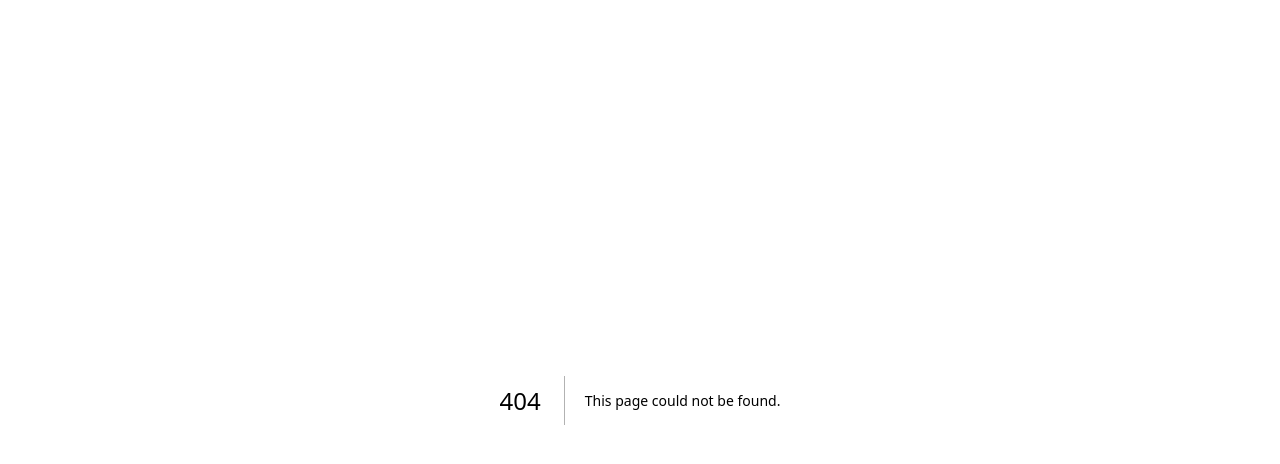
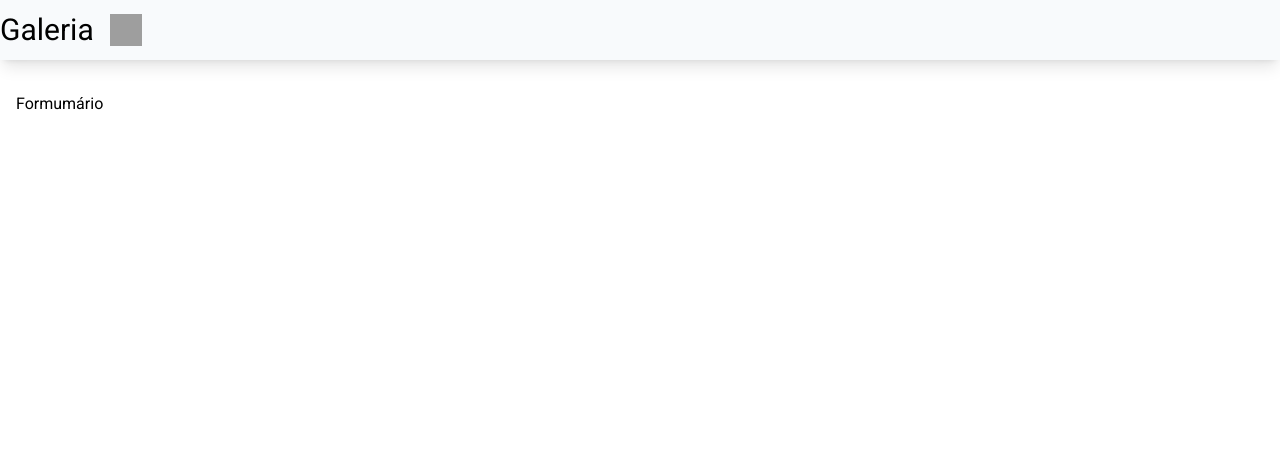
Before and after one commit to vinimanfrin/galeria-api-frontend, a Next.js app: page /formulario in a window 1280 px wide. Before the commit this address had no page. Shown: the top 464 px of the page. Built offline with nearby package versions, Linux system fonts and the light colour scheme; grey boxes are pictures that could not be loaded.

Commit message:
configurando a navegação entre as páginas

```diff
--- /dev/null
+++ b/src/app/formulario/page.tsx
@@ -0,0 +1,12 @@
+import Template from "@/components/Template";
+
+const Formulario = () => {
+    return (
+        <Template>
+            <h1>Formumário</h1>
+        </Template>
+
+    )
+}
+
+export default Formulario;
--- a/src/app/page.tsx
+++ b/src/app/page.tsx
@@ -5,6 +5,7 @@ import ImageCard from "@/components/ImageCard";
 import { useState } from "react";
 import Image from "@/resources/image/image.resource";
 import { useImageService } from "@/resources/image/image.service";
+import Link from "next/link";
 
 
 const Home = () => {
@@ -41,7 +42,9 @@ const Home = () => {
             <option value="GIF">GIF</option>
           </select>
           <button className="rounded-full shadow-md px-4 py-2 bg-blue-500 text-white hover:bg-blue-600" onClick={getImages}>Pesquisar</button>
-          <button className="rounded-full shadow-md px-4 py-2 bg-purple-600 text-white hover:bg-purple-700">Enviar nova Imagem</button>
+          <Link href="/formulario">
+            <button className="rounded-full shadow-md px-4 py-2 bg-purple-600 text-white hover:bg-purple-700">Enviar nova Imagem</button>
+          </Link>
         </div>
       </section>
 
--- a/src/components/Template.tsx
+++ b/src/components/Template.tsx
@@ -1,5 +1,6 @@
 import React from "react";
 import iconeGaleria from "../../public/galeria-de-fotos.png"
+import Link from "next/link";
 
 interface TemplateProps {
     children: React.ReactNode;
@@ -37,10 +38,13 @@ const Loading: React.FC = () => {
 const Header: React.FC = () => {
     return (
         <header className="bg-slate-50 text-black py-3 shadow-lg">
-            <div className="container mx-auto flex items-center gap-4">
-                <h1 className="text-3xl">Galeria</h1>
-                <img src={iconeGaleria.src} alt="icone galeria" className="w-8 h-8" />
-            </div>
+            <Link href="/">
+                <div className="container mx-auto flex items-center gap-4">
+                    <h1 className="text-3xl">Galeria</h1>
+                    <img src={iconeGaleria.src} alt="icone galeria" className="w-8 h-8" />
+                </div>
+            </Link>
+
         </header>
     )
 }
```
